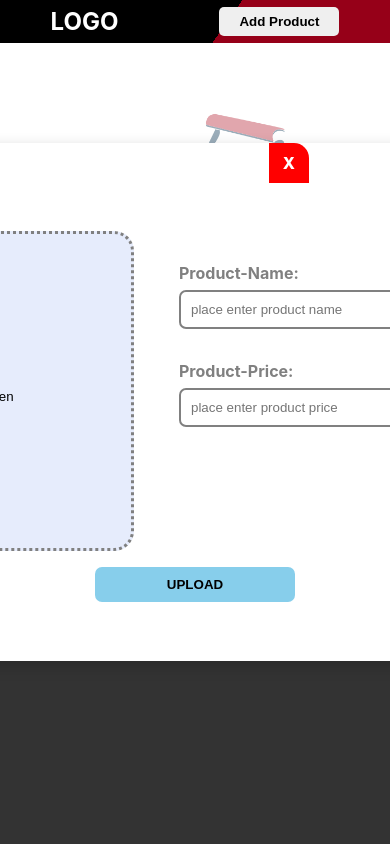
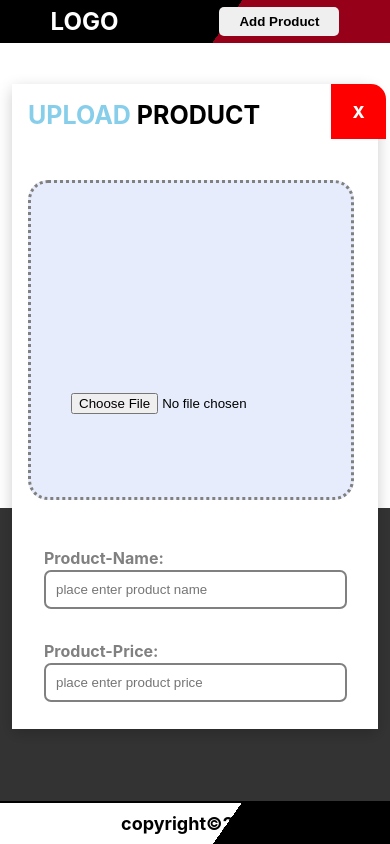
Before and after one commit to Macbright007/product-preview, a React (Create React App) app: page / in a window 390 px wide. Both pictures are taken after a click on the button "Add Product". Built offline with nearby package versions, Linux system fonts and the light colour scheme.

Commit message:
updated responsive design code

```diff
--- a/src/components/AddProductModal.tsx
+++ b/src/components/AddProductModal.tsx
@@ -96,7 +96,9 @@ const AddProductModal = ({ onSubmit, close }: Props) => {
         <FormContent>
           <div className='left__side'>
             <InnerContent>
-              {previewImage && <img src={previewImage} alt="" />}
+              <div className='img-container'>
+                {previewImage && <img src={previewImage} alt="" />}
+              </div>
               <input
                 type="file"
                 name="image"
--- a/src/components/Styles.tsx
+++ b/src/components/Styles.tsx
@@ -114,6 +114,9 @@ export const FooterWrapper = styled.footer`
     border-left: 0px;
     border-right: 0px;
     border-bottom: 0px;
+    position: fixed;
+    bottom: 0;
+    width: 100%;
 
     p{
         // color: white;
@@ -133,7 +136,7 @@ export const FormWrapper = styled.form`
     // left: 40%;
 
     width: 800px;
-    height: 50vh;
+    height: 55vh;
     padding: 3rem;
     box-shadow: 0 5px 16px rgba(0, 0, 0, 0.2);
     background: #fff;
@@ -185,7 +188,7 @@ export const FormWrapper = styled.form`
     .btn__btn{
         width: 100%;
         max-width: 200px;
-        margin: 1rem auto;
+        margin: 3rem auto;
     }
 
     .btn__btn button{
@@ -203,6 +206,33 @@ export const FormWrapper = styled.form`
         background:rgb(4, 71, 98);
         color: #fff;
     }
+
+    @media(max-width: 950px){
+        // background: red;
+        width: 270px;
+        top: 10%;
+        height: 65vh;
+        overflow-y: auto;
+
+        h1{
+            margin-top: -2rem;
+            margin-left: -2rem;
+            font-size: 25px;
+            position: fixed;
+        }
+        .close{
+            right: 1%;
+            top: 10%;
+            width: 55px;
+            height: 55px;
+        }
+
+        .right__side{
+            width: 100%;
+            margin-top: 2rem;
+        }
+
+    }
 `
 
 export const FormContent = styled.div`
@@ -210,6 +240,13 @@ export const FormContent = styled.div`
     // border: 2px solid black;
     display: flex;
     justify-content: space-between;
+
+    @media(max-width: 950px){
+        flex-direction: column;
+        margin-top: 2rem;
+        margin-left: -2rem;
+        width: 326px;
+    }
 `
 export const Background = styled.div`
   width: 100%;
@@ -239,6 +276,12 @@ export const InnerForm = styled.div`
     input:focus{
         outline: none;
     }
+
+    @media(max-width: 950px){
+        input[type=text]{
+            margin-top: 2px;
+        }
+    }
 `
 export const InnerContent = styled.div`
     border: 3px dotted gray;
@@ -258,10 +301,29 @@ export const InnerContent = styled.div`
     }
     input[type=file]{
         padding: 10px;
-        margin-top: 7rem;
+        // margin-top: 7rem;
         width: 100%;
     }
     input:focus{
         outline: none;
     }
+
+    .img-container{
+        // border: 2px solid black;
+        width: 200px;
+        height: 170px;
+    }
+
+    .img-container img{
+        width: 100%;
+        height: 100%;
+        object-fit: fit;
+    }
+
+    @media(max-width: 950px){
+        height: 30vh;
+        max-width: 800px;
+
+
+    }
     `
```
